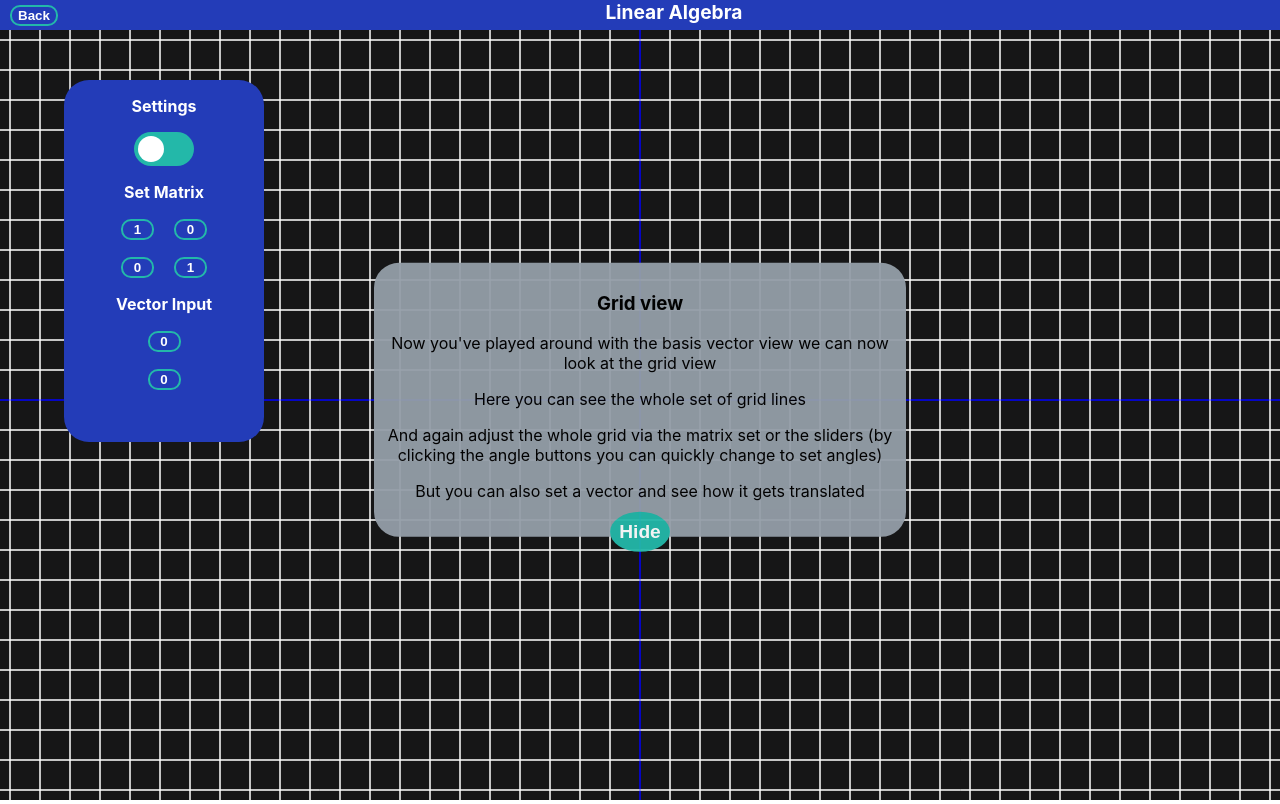
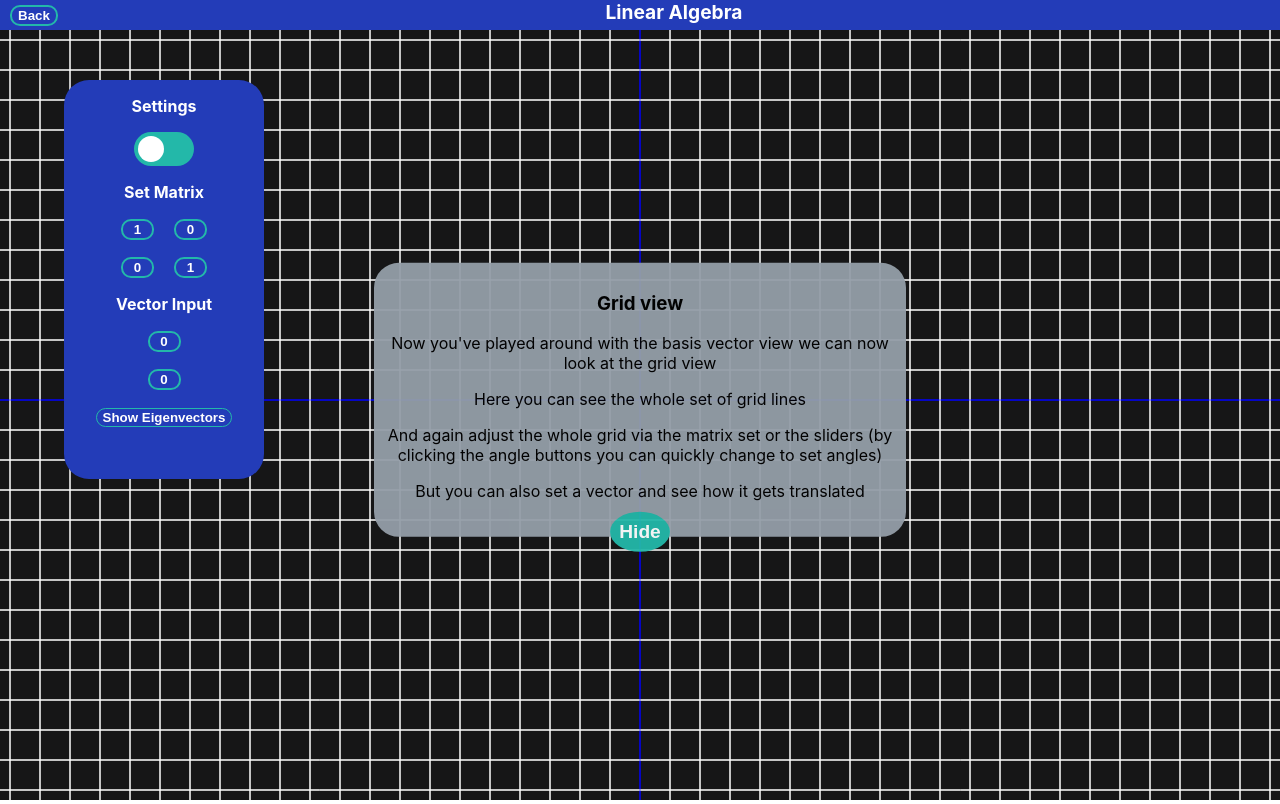
Before and after one commit to SimpsonThomas/maths-web, a React (Create React App) app: page / in a window 1280 px wide. Both pictures are taken after a click on the button "Next". Built offline with nearby package versions, Linux system fonts and the light colour scheme.

Commit message:
Starting eigenvector section

```diff
--- a/src/Components/canvas.js
+++ b/src/Components/canvas.js
@@ -146,6 +146,7 @@ const Canvas = props => {
     const [switchMat, setSwitchMat] = useState(false)
 
     const [showHelp, setShowHelp] = useState(true)
+    const [showEigen, setShowEigenp] = useState(false)
 
     let angleRadX = 2*Math.PI*angle.x/360
     let angleRadY = 2*Math.PI*angle.y/360
@@ -236,6 +237,11 @@ const Canvas = props => {
                         onChange={e => setVector({'x':e.target.value,'y':vector.y})}/></p>
                 <p><input className='matrixInput' value={vector.y}
                         onChange={e => setVector({'y':e.target.value,'x':vector.x})}/></p>
+                <p>
+                    <button className='quickChange'
+                        onClick={e => {e.preventDefault(); setShowEigenp(!showEigen)}}>
+                        {showEigen ? 'Hide Eigenvectors' : 'Show Eigenvectors'}</button>
+                </p>
                 <p>&nbsp;</p>
             </div>
             {/*<button className='collapseButton' onClick={e => {e.preventDefault(); setCollapse(!collapse)}}>
```
